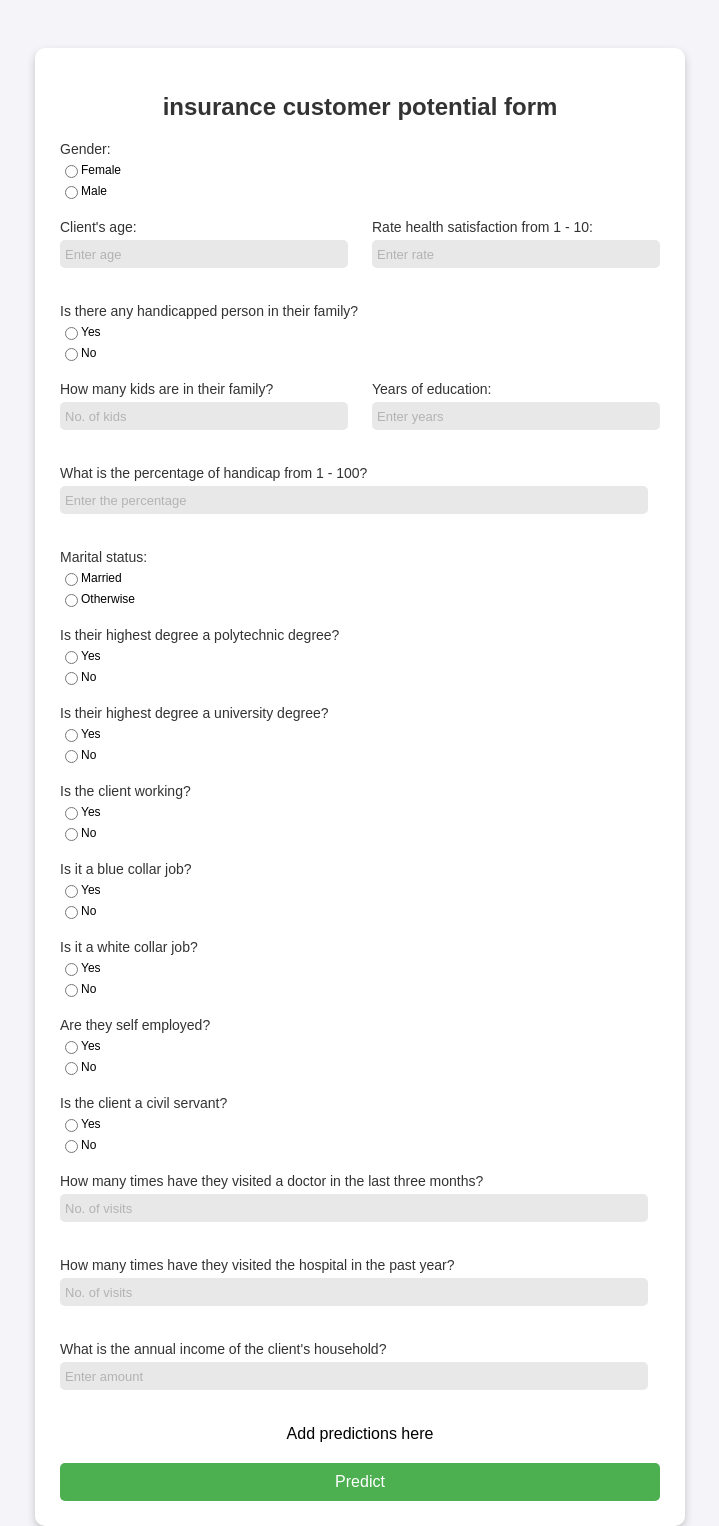
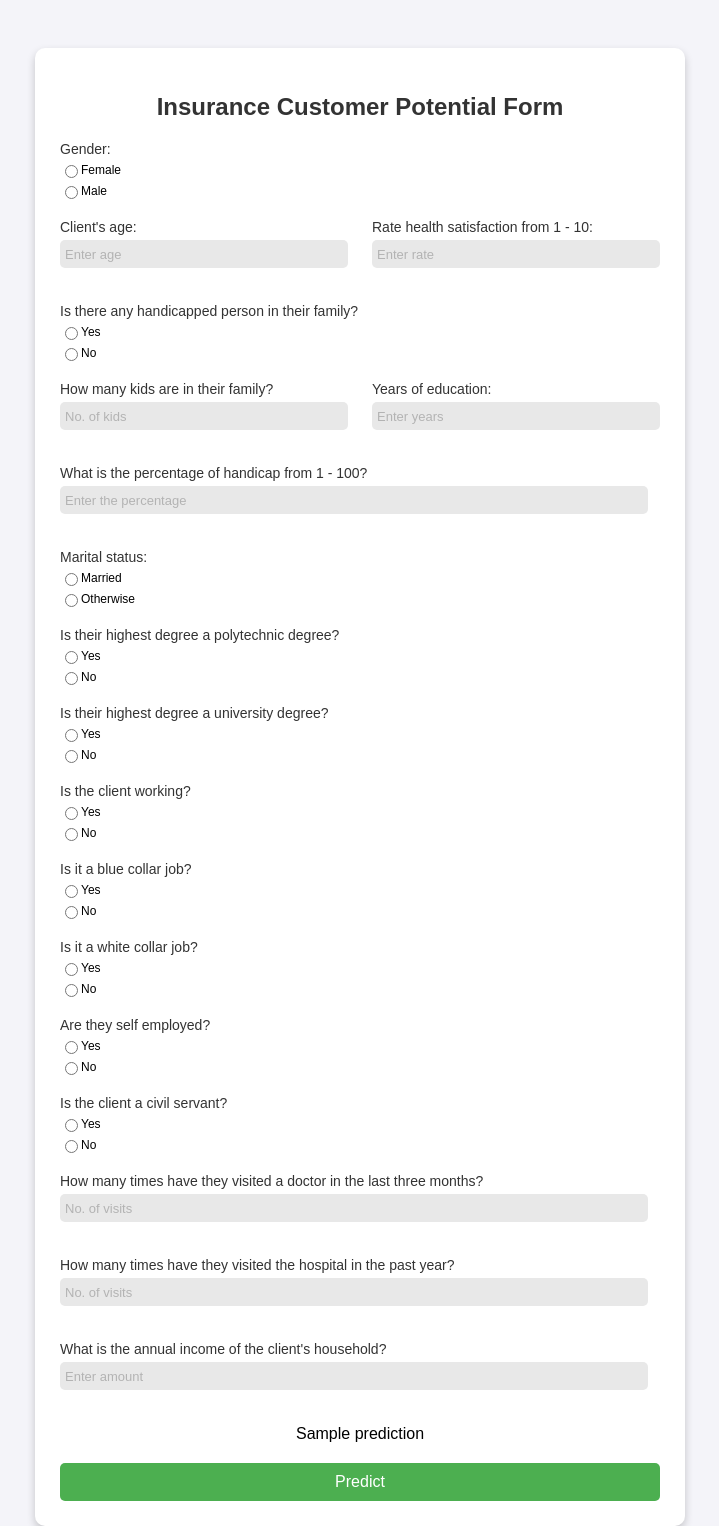
Before and after one commit to FavourAkumute/Insurance-research, a Flask app: template templates/index.html in a window 1280 px wide. Shown: the whole page, without its empty margins (280-999 px from the left). Run offline with Flask 3, Linux system fonts and the light colour scheme; the template is opened without the code that fills it: most values are stand-ins (such as "Sample title", 1, 10 or a date in 2020); parts of the project's set-up code (start-up, migrations or seed data) failed here and were passed over.

Commit message:
Update index.html

```diff
--- a/templates/index.html
+++ b/templates/index.html
@@ -8,7 +8,7 @@
 	</head>
 	<body>
 		<form action="{{ url_for('predict')}}" method="post">
-			<h2>insurance customer potential form</h2>
+			<h2>Insurance Customer Potential Form</h2>
 
 			<div class="form-group">
 				<p>Gender:</p>
@@ -323,7 +323,7 @@
 						justify-content: center;
 					"
 				>
-					Add predictions here
+				{{prediction }}
 				</div>
 			</div>
 
```
